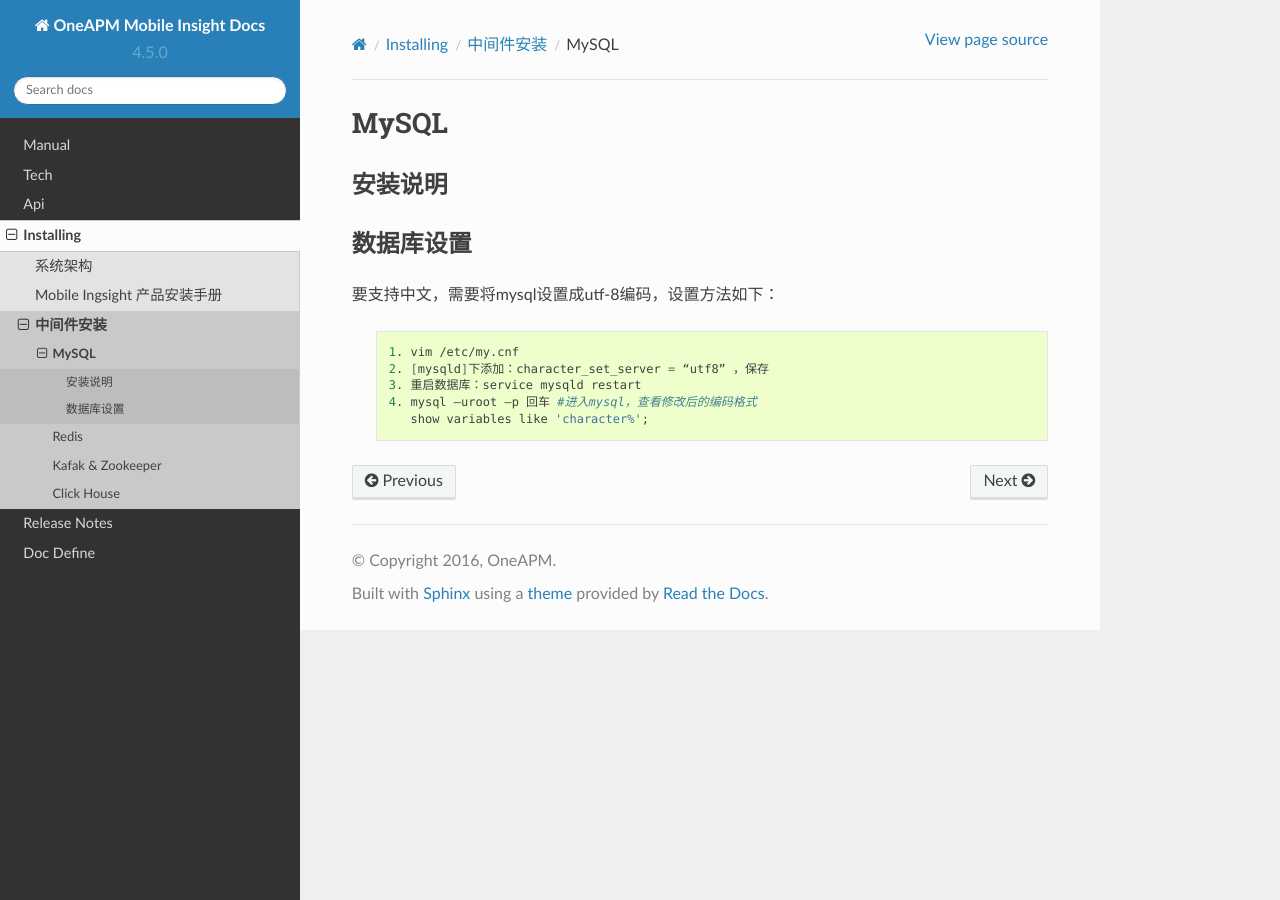
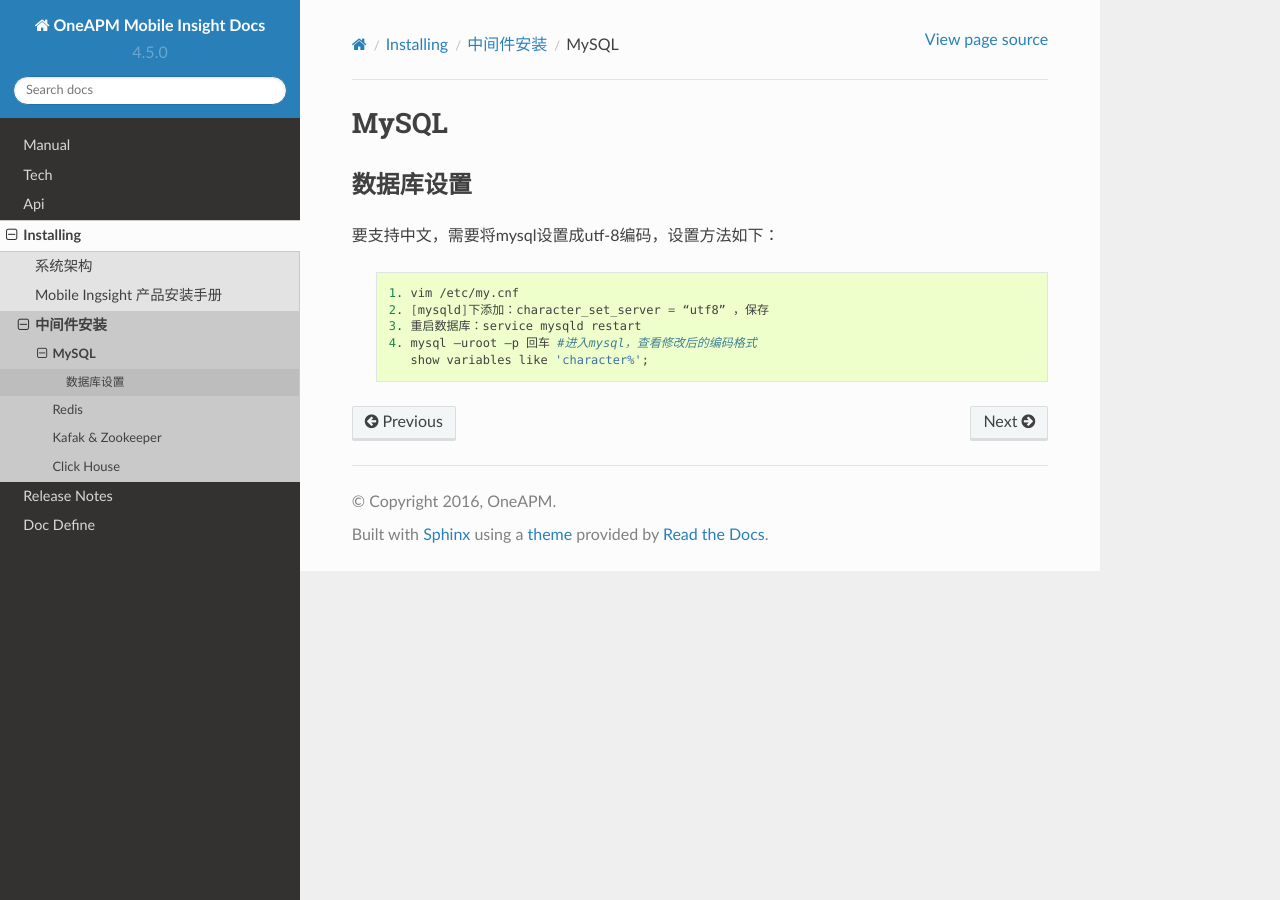
Before and after one commit to gardenias/docs-test, a Sphinx documentation site: the page built from docs/installing/mysql.rst, in a window 1280 px wide. Built offline with Sphinx 7.4.7 and the Read the Docs theme 2.0.0, drawn with Linux system fonts in a browser that asks for light colours.

Commit message:
update format

```diff
--- a/docs/installing/mysql.rst
+++ b/docs/installing/mysql.rst
@@ -3,9 +3,6 @@
 ===============
 MySQL
 ===============
-
-安装说明
-----------
 
 数据库设置
 -----------------------
```
